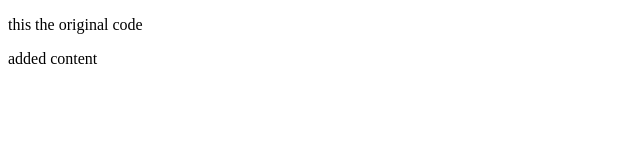
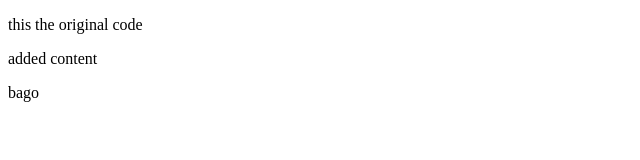
Before and after one commit to Ai-LCUP/tester, a plain HTML site: page index.html in a window 1280 px wide. Shown: the full height of the page, 0-640 px from the left. Drawn offline with Linux system fonts and the light colour scheme.

Commit message:
bagobago

```diff
--- a/index.html
+++ b/index.html
@@ -8,5 +8,6 @@
 <body>
 <p>this the original code</p>
 <p>added content</p>
+<p>bago</p>
 </body>
 </html>
```
